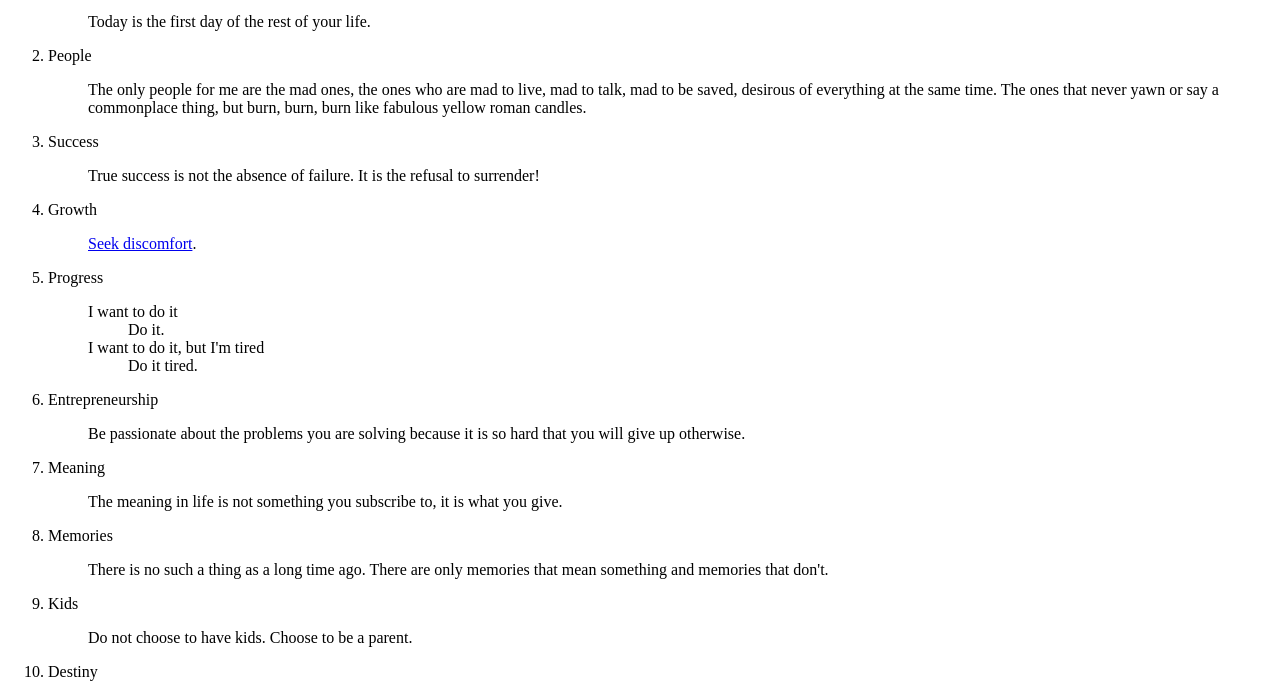
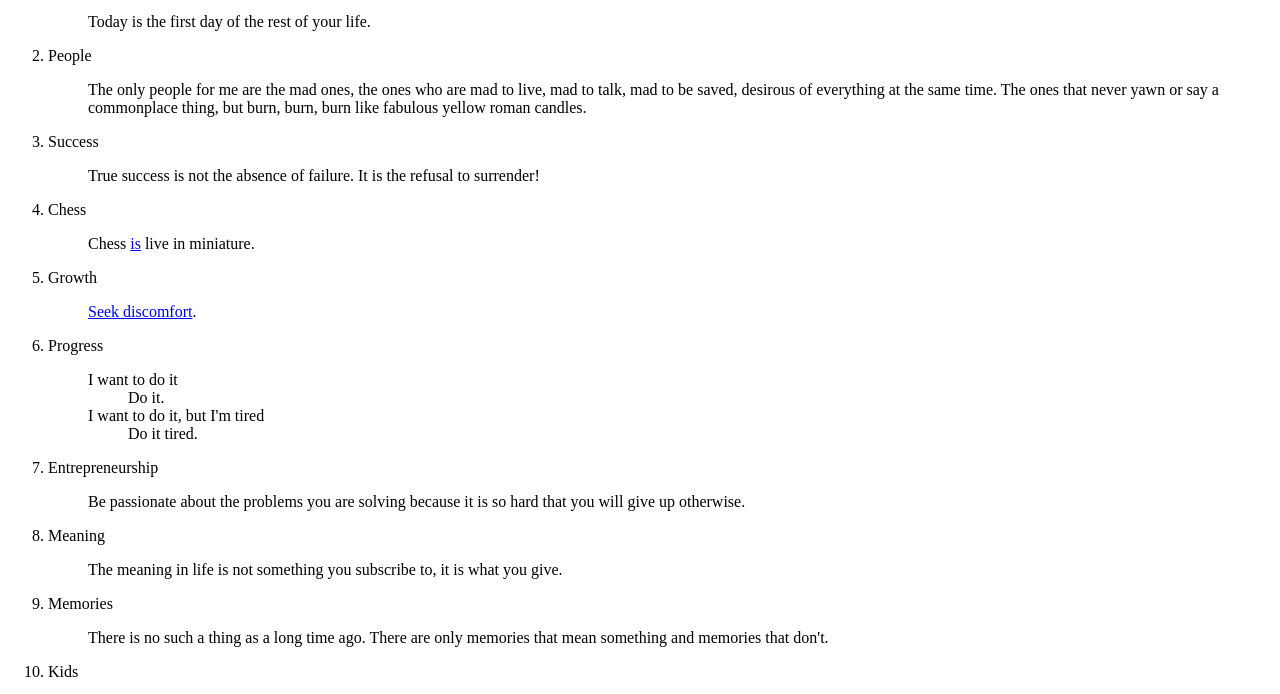
Before and after one commit to wbednarski/wbcom, a plain HTML site: page index.html in a window 1280 px wide. Shown: the part 101-795 px from the top of the page. Drawn offline with Linux system fonts and the light colour scheme.

Commit message:
On problem solving

```diff
--- a/index.html
+++ b/index.html
@@ -38,6 +38,24 @@
             <p>
               True success is not the absence of failure. It is the refusal to
               surrender!
+            </p>
+          </dd>
+        </dl>
+      </li>
+
+      <li id="chess">
+        <dl>
+          <dt>Chess</dt>
+          <dd>
+            <p>
+              Chess
+              <a
+                href="https://nabeelqu.substack.com/p/notes-on-puzzles"
+                rel="noopener noreferrer"
+                title="On problem solving"
+                >is</a
+              >
+              live in miniature.
             </p>
           </dd>
         </dl>
```
